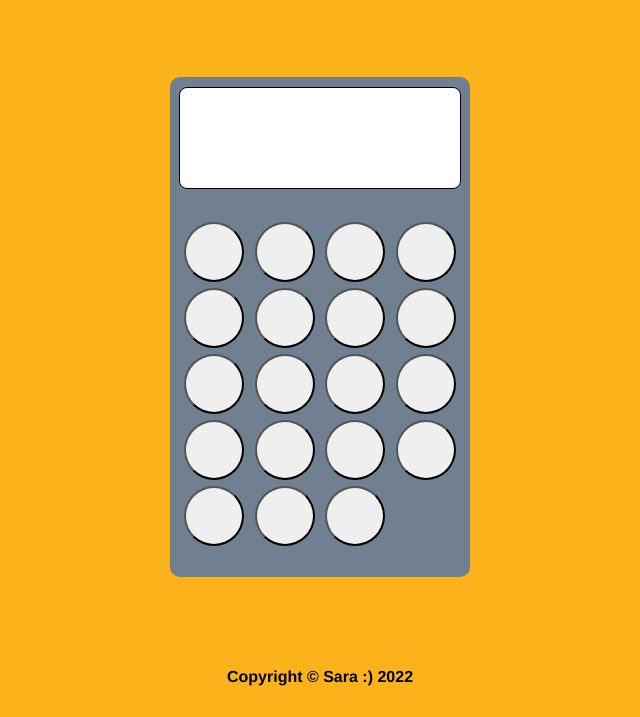
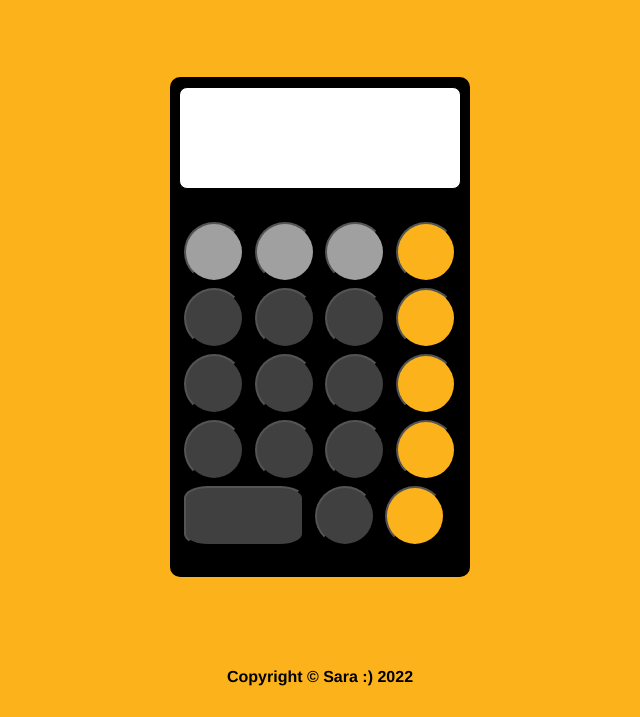
Before and after one commit to morloq/Calculator, a plain HTML site: page index.html in a window 1280 px wide. Shown: the part 91-808 px from the top of the page, without its empty margins (320-960 px from the left). Drawn offline with Linux system fonts and the light colour scheme.

Commit message:
Edit buttons
Changed classes/ids for buttons
assigned colors

```diff
--- a/css/style.css
+++ b/css/style.css
@@ -18,7 +18,7 @@ body{
     display:flex;
     flex-direction: column;
     align-items: center;
-    background:slategray;
+    background:black;
     border-radius:10px;
     height:500px;
     width:300px;
@@ -53,7 +53,20 @@ button{
     border-color: black;
     text-align: center;
 }
+.darkGray{
+    background: rgb(64,64,64);
+}
+.lightGray{
+    background: rgb(160,160,160);
+}
+.yellow{
+    background: #FCB31B;
+}
 
+#zero{
+    width: 120px;
+    border-radius: 20%;
+}
 
 .copyright{
     display:flex;
--- a/index.html
+++ b/index.html
@@ -18,33 +18,33 @@
         </div>
         <div class="buttons">
             <div class="buttonRows">
-                <button class="AC"></button>
-                <button class="+/-"></button>
-                <button class="%"></button>
-                <button class="/"></button>
+                <button id="AC" class="lightGray"></button>
+                <button id="plusMinus" class="lightGray"></button>
+                <button id="modulo" class="lightGray"></button>
+                <button id="divide" class="yellow"></button>
             </div>
             <div class="buttonRows">
-                <button class="7"></button>
-                <button class="8"></button>
-                <button class="9"></button>
-                <button class="*"></button>
+                <button id="seven" class="darkGray"></button>
+                <button id="eight" class="darkGray"></button>
+                <button id="nine" class="darkGray"></button>
+                <button id="multiply" class="yellow"></button>
             </div>
             <div class="buttonRows">
-                <button class="4"></button>
-                <button class="5"></button>
-                <button class="6"></button>
-                <button class="-"></button>
+                <button id="four" class= "darkGray"></button>
+                <button id="five" class= "darkGray"></button>
+                <button id="six" class= "darkGray"></button>
+                <button id="minus" class="yellow"></button>
             </div>
             <div class="buttonRows">
-                <button class="1"></button>
-                <button class="2"></button>
-                <button class="3"></button>
-                <button class="+"></button>
+                <button id="one" class="darkGray"></button>
+                <button id="two" class="darkGray"></button>
+                <button id="three" class="darkGray"></button>
+                <button id="plus" class="yellow"></button>
             </div>
             <div class="threeButtonsRow">
-                <button class="0"></button>
-                <button class=","></button>
-                <button class="="></button>
+                <button id="zero" class="darkGray"></button>
+                <button id="comma" class="darkGray"></button>
+                <button id="equals" class="yellow"></button>
             </div>
         </div>
     </div>
```
